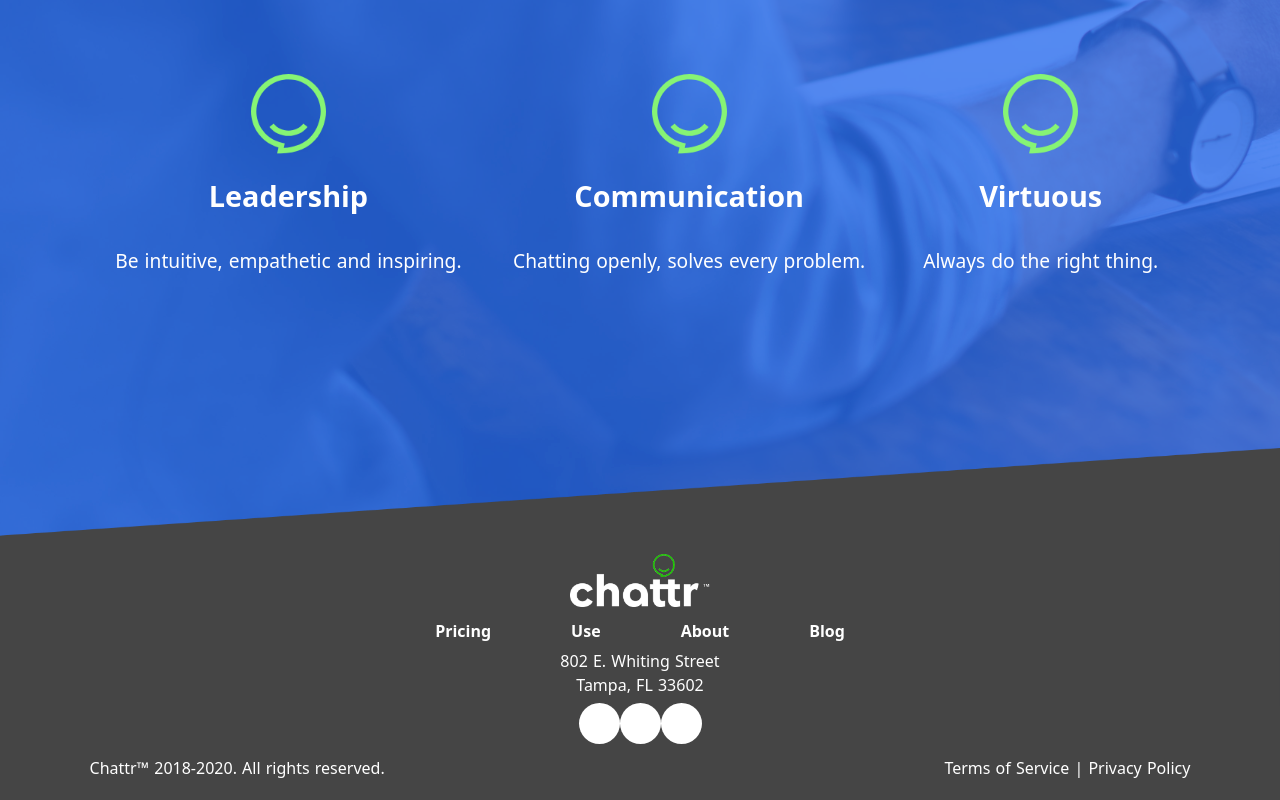
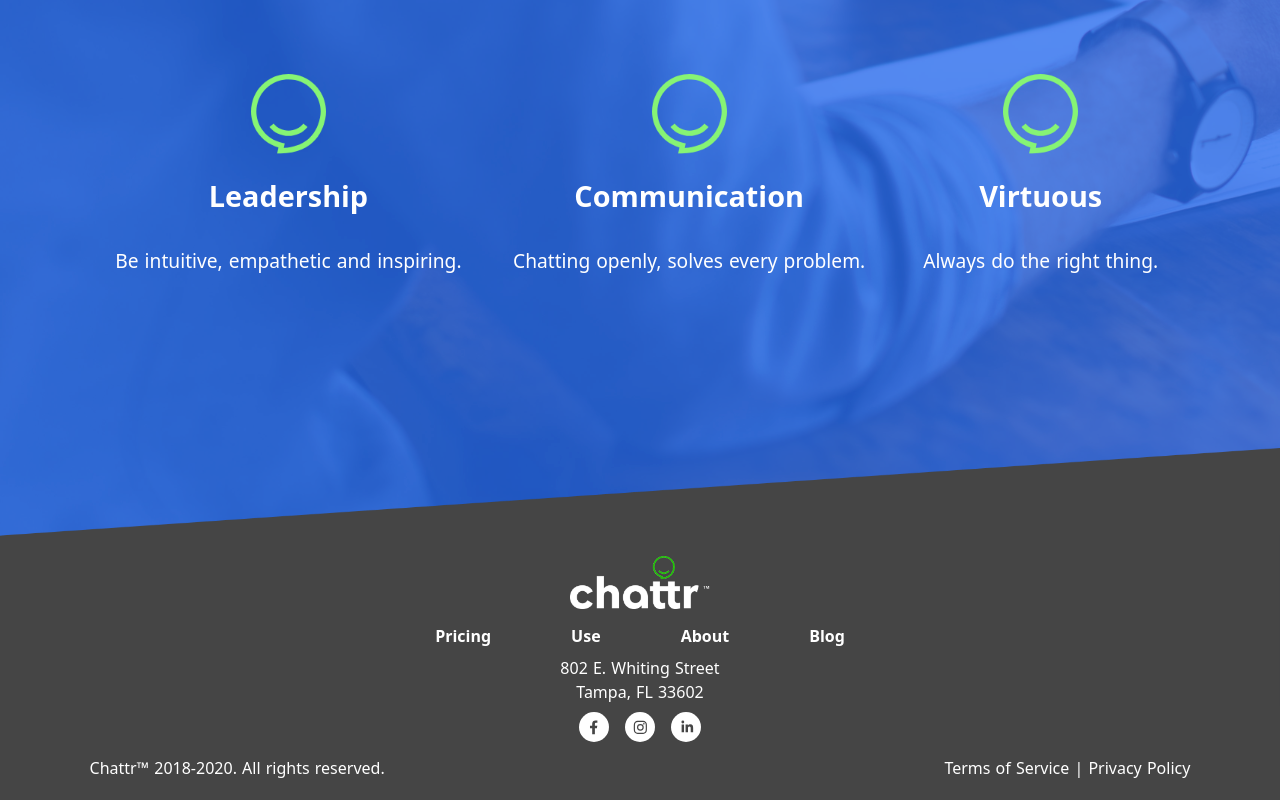
Before and after one commit to konchak007/Gatsby-char, a Gatsby site: page / in a window 1280 px wide. Shown: the part 3386-4186 px from the top of the page. Built offline with nearby package versions, Linux system fonts and the light colour scheme; Gatsby itself is replaced by a stand-in of ours; a web font is replaced by a local one.

Commit message:
add footerLinks

```diff
--- a/src/components/Footer/MessengersLogo/MessengersLogo.js
+++ b/src/components/Footer/MessengersLogo/MessengersLogo.js
@@ -2,24 +2,27 @@ import React from "react";
 import styled from "styled-components";
 // import { graphql } from "gatsby";
 // import Img from "gatsby-image";
-import facebook from "../../../images/facebook.png";
-import instagram from "../../../images/instag.png";
-import linked from "../../../images/in.png";
+import facebook from "../../../images/facebook.svg";
+import instagram from "../../../images/insta.svg";
+import linked from "../../../images/in.svg";
+import { Link } from "gatsby";
 
-const Container = styled.div``;
+const StyledLink = styled.a`
+  padding: 8px;
+`;
 
 const MessengersLogo = () => (
-  <Container>
-    <a>
-      <img src={facebook} />
-    </a>
-    <a>
-      <img src={facebook} />
-    </a>
-    <a>
-      <img src={facebook} />
-    </a>
-  </Container>
+  <div>
+    <StyledLink as={Link} href="/">
+      <img src src={facebook} width="30px" />
+    </StyledLink>
+    <StyledLink as={Link} href="/">
+      <img src={instagram} width="30px" />
+    </StyledLink>
+    <StyledLink as={Link} href="/">
+      <img src={linked} width="30px" />
+    </StyledLink>
+  </div>
 );
 
 export default MessengersLogo;
```
Also changed, not shown: src/images/dddd.png (deleted), src/images/facebook.png (deleted), src/images/facebook.svg (added), src/images/facebook@2x.png (deleted), src/images/group.png (deleted), src/images/in.png (deleted), src/images/in.svg (added), src/images/insta.svg (added).
